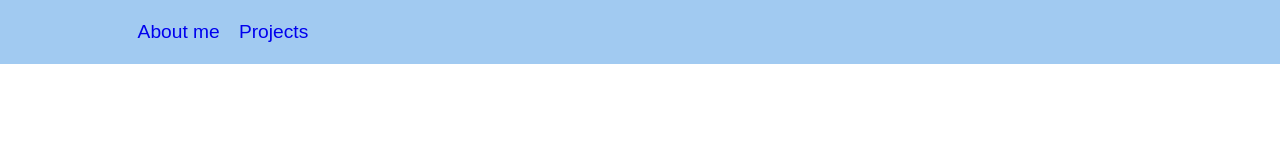
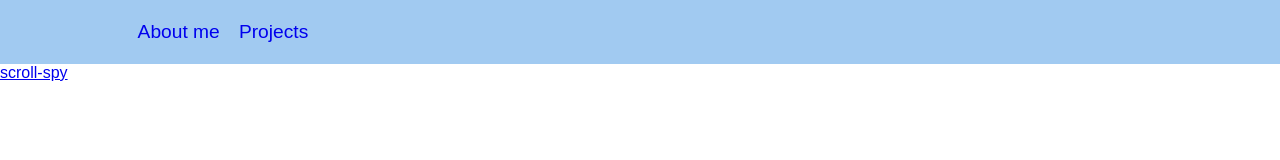
Before and after one commit to uttu90/react-experience, a React (Create React App) app: page /projects in a window 1280 px wide. Shown: the top 160 px of the page. Built offline with nearby package versions, Linux system fonts and the light colour scheme.

Commit message:
Add projects & register scroll-spy

```diff
--- a/src/App.js
+++ b/src/App.js
@@ -1,5 +1,6 @@
 import React, { Component } from 'react';
-import { BrowserRouter as Router, Link } from 'react-router-dom';
+import { BrowserRouter as Router, Link, Route } from 'react-router-dom';
+import Projects from './containers/Projects';
 
 import Nav from './components/nav';
 
@@ -12,6 +13,7 @@ class App extends Component {
             <Link to="/about-me">About me</Link>
             <Link to="/projects">Projects</Link>
           </Nav>
+          <Route path="/projects" component={Projects} />
         </div>
       </Router>
     );
--- /dev/null
+++ b/src/containers/Projects.js
@@ -0,0 +1,15 @@
+import React, { Component } from 'react';
+import { Link } from 'react-router-dom';
+
+class Projects extends Component {
+  render() {
+    const { match } = this.props;
+    return (
+      <div>
+        <Link to={`${match.url}/scroll-spy`}> scroll-spy </Link>
+      </div>
+    );
+  }
+}
+
+export default Projects;
```
